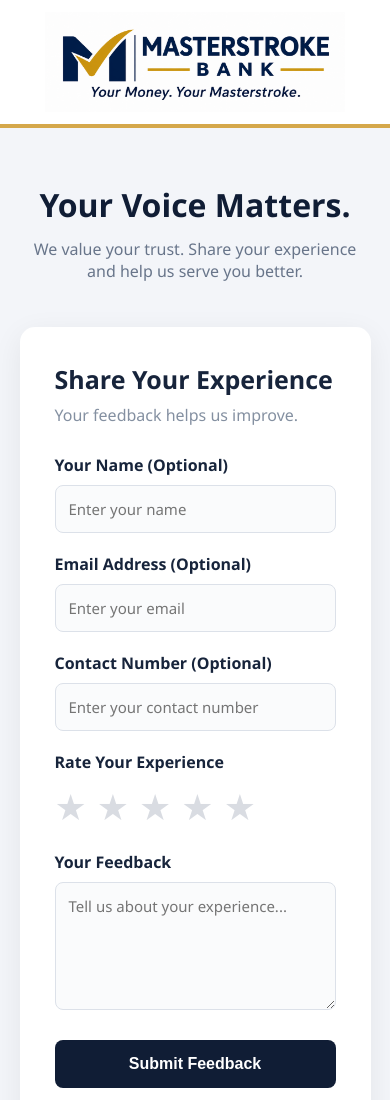
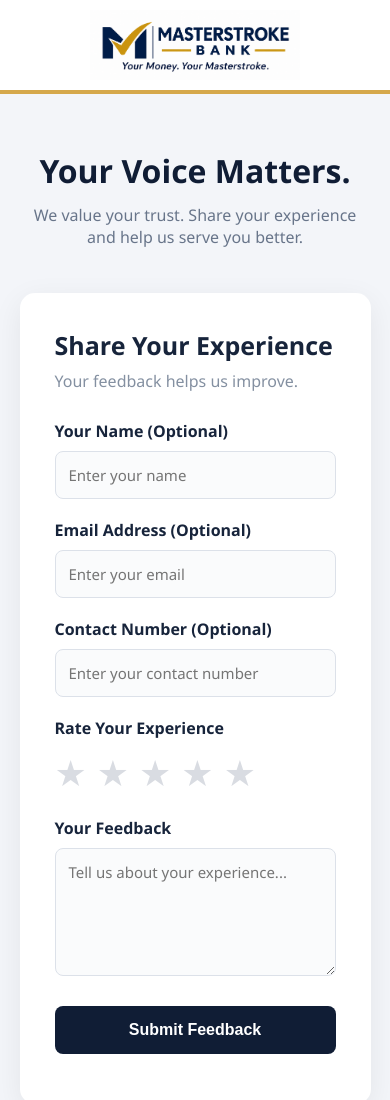
Before and after one commit to aspro74/masterstroke-bank, a plain HTML site: page index.html in a window 390 px wide. Shown: the top 1100 px of the page. Drawn offline with Linux system fonts and the light colour scheme.

Commit message:
Adjust bank logo dimensions in style.css

```diff
--- a/style.css
+++ b/style.css
@@ -187,18 +187,19 @@ header {
 
 .bank-logo {
     display: block;
-    width: 420px;
-    max-width: 85%;
+    width: 250px;
+    max-width: 80%;
     height: auto;
     margin: auto;
 }
+
 @media (max-width: 600px) {
     header {
-        padding: 12px 10px;
+        padding: 10px;
     }
 
     .bank-logo {
-        width: 300px;
-        max-width: 90%;
+        width: 210px;
+        max-width: 85%;
     }
 }
```
